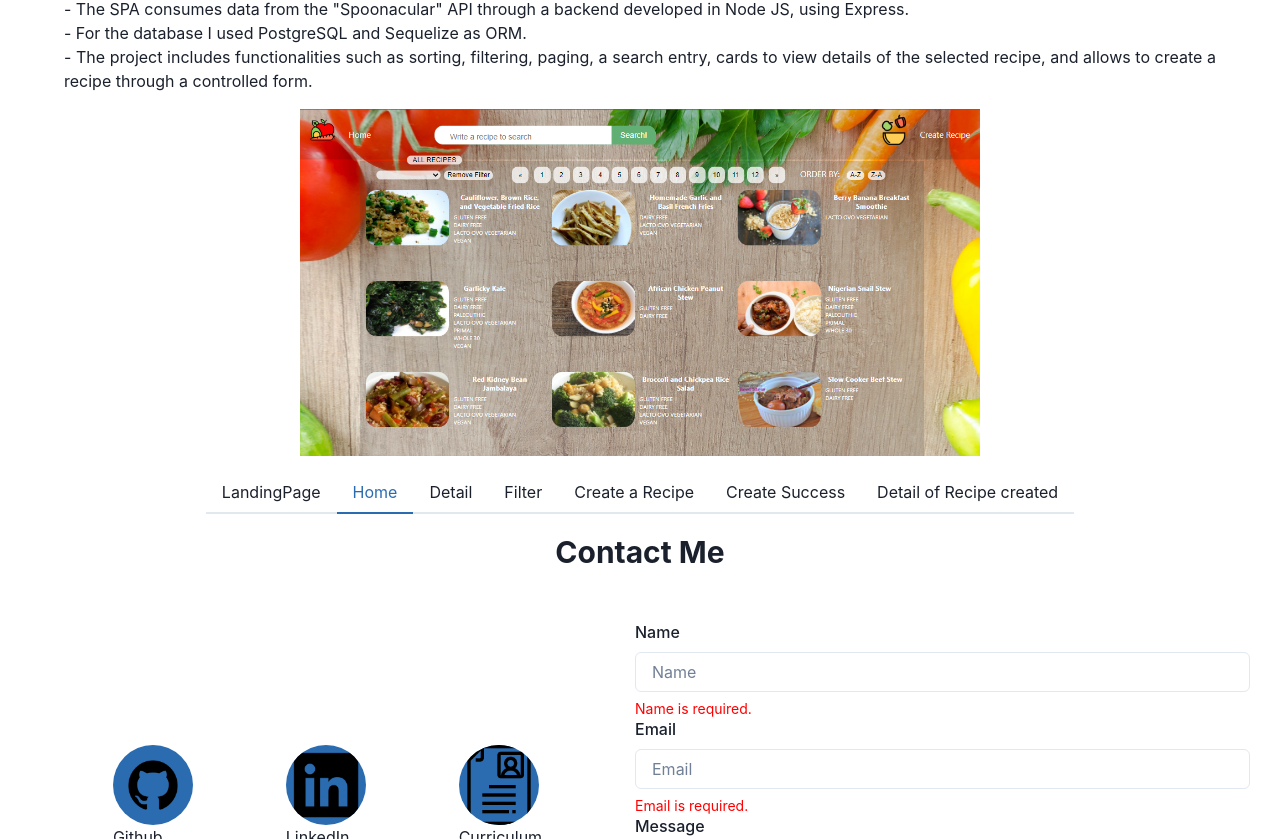
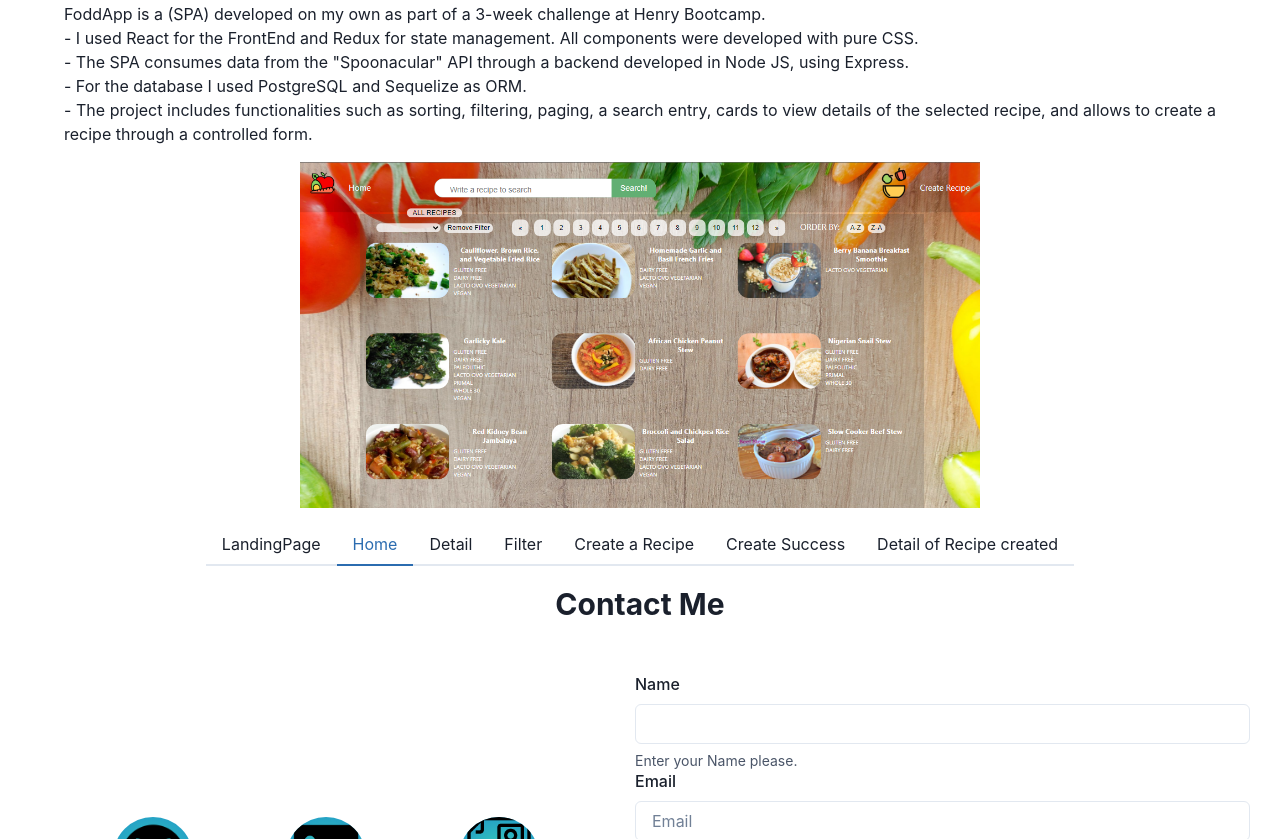
Before and after one commit to megagus182/portfolio-gustavo-castillo, a React (Create React App) app: page / in a window 1280 px wide. Shown: the part 1961-2800 px from the top of the page. Built offline with nearby package versions, Linux system fonts and the light colour scheme.

Commit message:
FixingStyles

```diff
--- a/src/Sections/AboutMe.jsx
+++ b/src/Sections/AboutMe.jsx
@@ -24,7 +24,7 @@ export default function AboutMe() {
             About Me
           </Heading>
           <br></br>
-          <Text width={"90%"} fontSize="md">
+          <Text width={"100%"} fontSize="md">
             I've always been interested in the world of technology since I was
             little, since I always had a fascination for video games🕹 and
             computers💾, so since high school I took computer courses, in high
@@ -32,7 +32,7 @@ export default function AboutMe() {
             Systems Engineering.
           </Text>
           <br></br>
-          <Text width={"90%"} fontSize="md">
+          <Text width={"100%"} fontSize="md">
             Due to economic situations and lack of opportunities at that time
             🤔, I had to work in other areas outside of mine, such as logistics
             and transportation 🚛 in which, I could develop many Soft Skills,
@@ -64,7 +64,7 @@ export default function AboutMe() {
             About Me
           </Heading>
           <br></br>
-          <Text width={"90%"} fontSize="md">
+          <Text width={"100%"} fontSize="md">
             I've always been interested in the world of technology since I was
             little, since I always had a fascination for video games🕹 and
             computers💾, so since high school I took computer courses, in high
@@ -72,7 +72,7 @@ export default function AboutMe() {
             Systems Engineering.
           </Text>
           <br></br>
-          <Text width={"90%"} fontSize="md">
+          <Text width={"100%"} fontSize="md">
             Due to economic situations and lack of opportunities at that time
             🤔, I had to work in other areas outside of mine, such as logistics
             and transportation 🚛 in which, I could develop many Soft Skills,
@@ -89,7 +89,7 @@ export default function AboutMe() {
         justifyContent={"center"}
         textAlign={"justify"}
       >
-        <Text width={"90%"} fontSize="md">
+        <Text width={"100%"} fontSize="md">
           Now that I gave myself a chance, I took the intensive bootcamp of
           Henry📚, to update and retake what I like, the ⌨programming and
           technology🖱, so I took seriously the career of Full Stack Developer ✍
@@ -98,7 +98,7 @@ export default function AboutMe() {
           following technologies and methodologies💼 :
         </Text>
         <br></br>
-        <Text width={"90%"} fontSize="md">
+        <Text width={"100%"} fontSize="md">
           JavaScript | React | Redux | HTML5 | CSS3 | NodeJs | SQL | Express |
           Scrum | GIT | Postman | Heroku | Netlify |.
         </Text>
--- a/src/Sections/ContactMe.jsx
+++ b/src/Sections/ContactMe.jsx
@@ -1,4 +1,4 @@
-import { Box, Image, Heading, Circle, Button } from "@chakra-ui/react";
+import { Box, Image, Heading, Circle, Button, useMediaQuery, Tooltip  } from "@chakra-ui/react";
 import github from "../images/github.png";
 import linkedin from "../images/linkedin.png";
 import pdf from "../images/CVGustavoCastillo.pdf";
@@ -16,17 +16,18 @@ import {
 } from "@chakra-ui/react";
 
 export default function ContactMe() {
-  const [input, setInput] = useState("");
+  const [input, setInput] = useState(" ");
   const handleInputChange = (e) => setInput(e.target.value);
-  const [inputName, setInputName] = useState("");
+  const [inputName, setInputName] = useState(" ");
   const handleInputNameChange = (e) => setInputName(e.target.value);
-  const [inputMessage, setInputMessage] = useState("");
+  const [inputMessage, setInputMessage] = useState(" ");
   const handleInputMessageChange = (e) => setInputMessage(e.target.value);
   const isEmailError = input === "";
   const isNameError = inputName === "";
   const isMessageError = inputMessage === "";
   const form = useRef();
   const toast = useToast()
+  const [isLargerThan481] = useMediaQuery("(min-width: 481px)");
 
   function sendEmail(e) {
     e.preventDefault();
@@ -56,10 +57,12 @@ export default function ContactMe() {
       </Heading>
       <Box width={"100%"} heigh={"100vh"} display={"flex"} className="Home">
         {/* LEFT */}
+        {isLargerThan481 ?
         <Box
           display={"flex"}
           flexDirection={"column"}
           justifyContent={"center"}
+          textAlign={"center"}
           width={"50%"}
           marginLeft={"20px"}
           className="leftSideFromHome"
@@ -72,7 +75,8 @@ export default function ContactMe() {
             flexFlow={"wrap"}
           >
             <Box>
-              <Circle size="80px" bg="blue.600" color="white">
+              <Tooltip label="Go to Github" aria-label='A tooltip'>
+              <Circle size="80px" bg={"radial-gradient(circle, rgba(57,207,182,1) 0%, rgba(29,144,204,1) 100%, rgba(255,255,255,1) 100%)"} color="white">
                 <a href="https://github.com/megagus182">
                   <Image
                     height={"fit-content"}
@@ -82,10 +86,12 @@ export default function ContactMe() {
                   />
                 </a>
               </Circle>
+              </Tooltip>
               Github
             </Box>
             <Box>
-              <Circle size="80px" bg="blue.600" color="white">
+            <Tooltip label="Go to LinkedIn" aria-label='A tooltip'>
+              <Circle size="80px" bg={"radial-gradient(circle, rgba(57,207,182,1) 0%, rgba(29,144,204,1) 100%, rgba(255,255,255,1) 100%)"} color="white">
                 <a href="https://www.linkedin.com/in/gacr1990/">
                   <Image
                     height={"fit-content"}
@@ -96,10 +102,12 @@ export default function ContactMe() {
                   />
                 </a>
               </Circle>
+              </Tooltip>
               LinkedIn
             </Box>
             <Box>
-              <Circle size="80px" bg="blue.600" color="white">
+            <Tooltip label="Download CV" aria-label='A tooltip'>
+              <Circle size="80px" bg={"radial-gradient(circle, rgba(57,207,182,1) 0%, rgba(29,144,204,1) 100%, rgba(255,255,255,1) 100%)"} color="white">
                 <a
                   href={pdf}
                   target="_blank"
@@ -115,10 +123,85 @@ export default function ContactMe() {
                   />
                 </a>
               </Circle>
+              </Tooltip>
               Curriculum
             </Box>
           </Box>
         </Box>
+        //TAMAÑO
+          :
+          //TAMAÑO
+          <Box
+          display={"flex"}
+          flexDirection={"row"}
+          justifyContent={"center"}
+          width={"50%"}
+          marginLeft={"20px"}
+          textAlign={"center"}
+          className="leftSideFromHome"
+        >
+          {/* ICONOS */}
+          <Box
+            display={"flex"}
+            flexDirection={"column"}
+            justifyContent={"space-evenly"}
+            flexFlow={"column"}
+            alignItems={"center"}
+          >
+            <Box>
+            <Tooltip label="Go to Github" aria-label='A tooltip'>
+              <Circle size="80px" bg={"radial-gradient(circle, rgba(57,207,182,1) 0%, rgba(29,144,204,1) 100%, rgba(255,255,255,1) 100%)"}  color="white">
+                <a href="https://github.com/megagus182">
+                  <Image
+                    height={"fit-content"}
+                    width={"100%"}
+                    src={github}
+                    alt="github"
+                  />
+                </a>
+              </Circle>
+              </Tooltip>
+              Github
+            </Box>
+            <Box>
+            <Tooltip label="Go to LinkedIn" aria-label='A tooltip'>
+              <Circle size="80px" bg={"radial-gradient(circle, rgba(57,207,182,1) 0%, rgba(29,144,204,1) 100%, rgba(255,255,255,1) 100%)"} color="white">
+                <a href="https://www.linkedin.com/in/gacr1990/">
+                  <Image
+                    height={"fit-content"}
+                    width={"100%"}
+                    src={linkedin}
+                    alt="linkedin"
+                    borderRadius={"50px"}
+                  />
+                </a>
+              </Circle>
+              </Tooltip>
+              LinkedIn
+            </Box>
+            <Box>
+            <Tooltip label="Download CV" aria-label='A tooltip'>
+              <Circle size="80px"  bg={"radial-gradient(circle, rgba(57,207,182,1) 0%, rgba(29,144,204,1) 100%, rgba(255,255,255,1) 100%)"}  color="white">
+                <a
+                  href={pdf}
+                  target="_blank"
+                  rel="noopener noreferrer"
+                  download="CVGustavoCastillo.pdf"
+                >
+                  <Image
+                    borderRadius={"50px"}
+                    height={"fit-content"}
+                    width={"100%"}
+                    src={cv}
+                    alt="cv"
+                  />
+                </a>
+              </Circle>
+              </Tooltip>
+              Curriculum
+            </Box>
+          </Box>
+        </Box>}
         {/* FORMULARIO */}
         <Box
           width={"50%"}
@@ -185,6 +268,7 @@ export default function ContactMe() {
             </form>
           </Box>
         </Box>
+
       </Box>
     </Box>
   );
--- a/src/Sections/Home.jsx
+++ b/src/Sections/Home.jsx
@@ -1,4 +1,4 @@
-import { Image, Heading, Box, useMediaQuery } from "@chakra-ui/react";
+import { Image, Heading, Box, useMediaQuery, Text } from "@chakra-ui/react";
 import perfil from "../images/CompletoSinFondo.png";
 import icono1 from "../images/css.png";
 import icono2 from "../images/html.png";
@@ -26,6 +26,7 @@ export default function Home() {
         width={"50%"}
         marginLeft={"20px"}
         className="leftSideFromHome"
+        textAlign={"center"}
       >
         <Box
           display={"flex"}
@@ -33,17 +34,31 @@ export default function Home() {
           flexDirection={"column"}
         >
          {  isLargerThan769 ? <Heading as="h2" margin={"10px"} size="xl">
-            👋 Hello my name is
+            👋 Hello, my name is
           </Heading> :
            <Heading as="h3" margin={"5px"} size="lg">
-           👋 Hello my name is
+           👋 Hello, my name is
          </Heading> }
-         {isLargerThan769?  <Heading as="h2" margin={"10px"} size="2xl">
-            Gustavo Castillo 🧑🏻‍💻
-          </Heading> :
-           <Heading as="h2" margin={"5px"} size="xl">
-           Gustavo Castillo 🧑🏻‍💻
-         </Heading>}
+         {isLargerThan769? <Box>
+          <Text
+  bgGradient='linear(to-l, blue.600, teal.400)'
+  bgClip='text'
+  fontSize='6xl'
+  fontWeight='extrabold'
+>
+Gustavo Castillo
+</Text><Text fontSize='4xl'>🧑🏻‍💻</Text>
+         </Box>  :
+           <Box>
+           <Text
+   bgGradient='linear(to-l, blue.600, teal.400)'
+   bgClip='text'
+   fontSize='4xl'
+   fontWeight='extrabold'
+ >
+ Gustavo Castillo
+ </Text><Text fontSize='4xl'>🧑🏻‍💻</Text>
+          </Box>}
          {isLargerThan769? <Heading margin={"10px"} as="h2" size="xl">
             FullStack Web Developer
           </Heading> :
@@ -136,9 +151,16 @@ export default function Home() {
            👋 Hello my name is
          </Heading>
 
-           <Heading as="h2" margin={"10px"} size="xl">
-           Gustavo Castillo 🧑🏻‍💻
-         </Heading>
+           <Box>
+          <Text
+  bgGradient='linear(to-l, blue.600, teal.400)'
+  bgClip='text'
+  fontSize='3xl'
+  fontWeight='extrabold'
+>
+Gustavo Castillo
+</Text><Text fontSize='3xl'>🧑🏻‍💻</Text>
+         </Box>
 
           <Heading margin={"10px"} as="h2" size="lg">
           FullStack Web Developer
```
Also changed, not shown: src/images/github.png.
